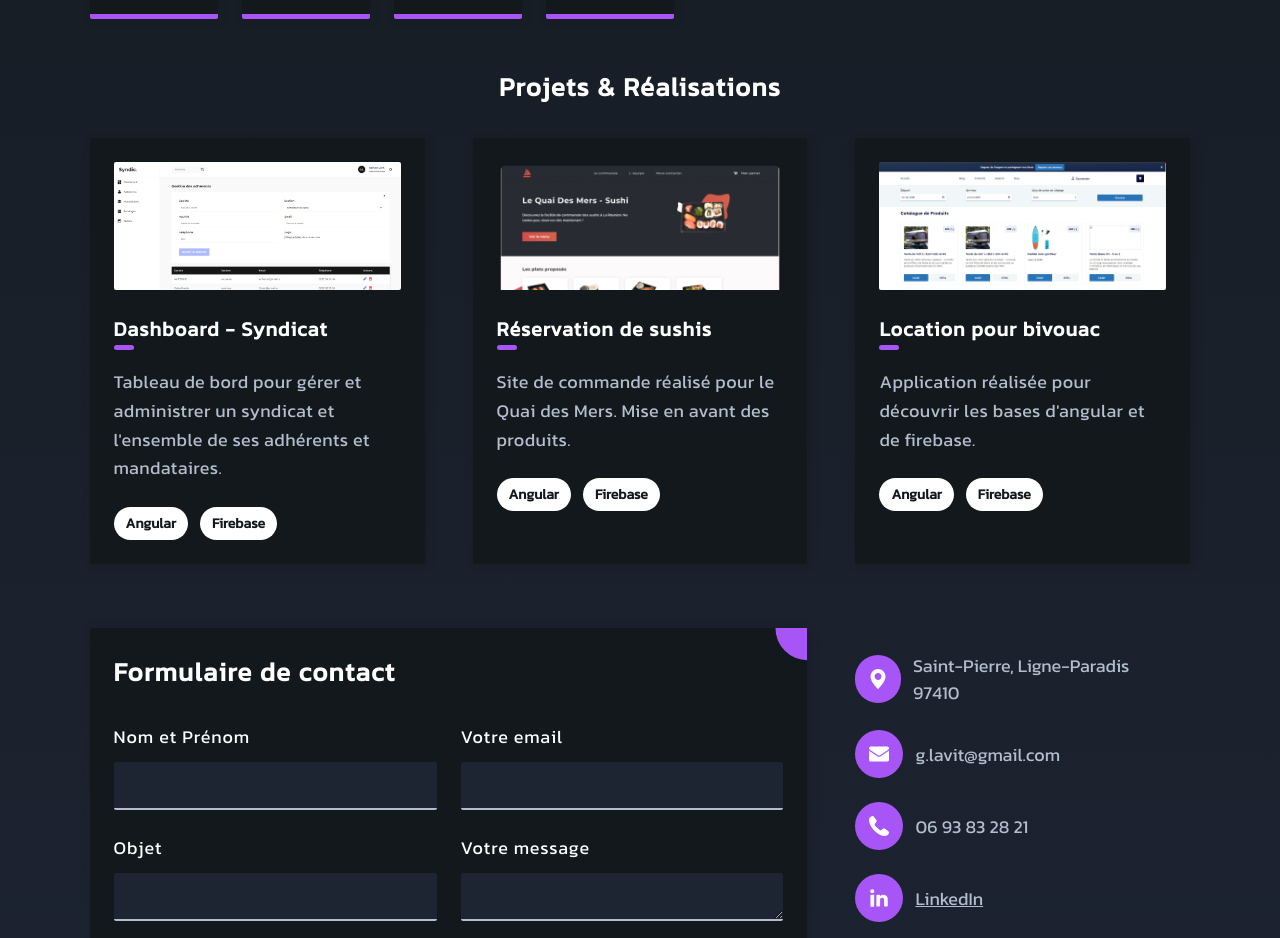
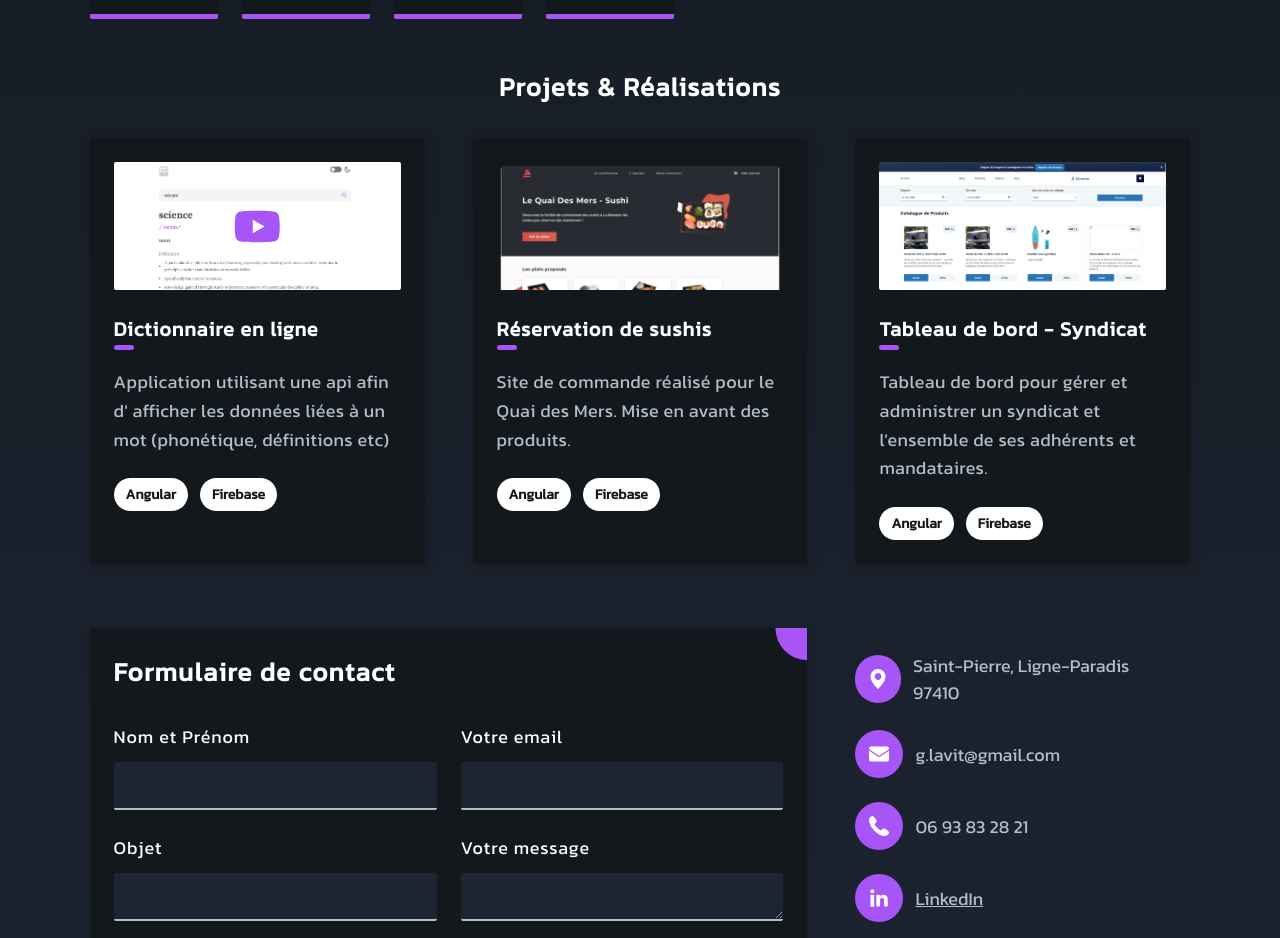
Before and after one commit to LAVITGaetan/portfolio2024, an Angular app: page / in a window 1280 px wide. Shown: the part 1080-2018 px from the top of the page. Built offline with nearby package versions, Linux system fonts and the light colour scheme.

Commit message:
ajout de la modal demo avec recuperation d'iframe youtube

```diff
--- a/src/app/views/project/project.component.css
+++ b/src/app/views/project/project.component.css
@@ -26,7 +26,7 @@
     background-color: var(--clr-main);
     border-radius: 2px;
     box-shadow: 2px 2px 10px 1px #00000020;
-    cursor: pointer;
+    position: relative;
 }
 
 .project-card-header {
@@ -37,7 +37,8 @@
     background: linear-gradient(var(--clr-main), var(--clr-secondary));
     border-radius: 2px;
 }
-    .project-card-name {
+
+.project-card-name {
     margin: 24px;
     font-size: 20px;
     color: var(--clr-white);
@@ -46,6 +47,13 @@
     position: relative;
 }
 
+.project-card-demo {
+    cursor: pointer;
+    position: absolute;
+    top: 64px;
+    right: calc(50% - 24px);
+    z-index: 10;
+}
 
 .project-card-name::before {
     content: "";
@@ -87,7 +95,7 @@
 }
 
 #header-syndicat {
-    background-image: url(/assets/frontend/thumbnail-syndic.webp);
+    background-image: url(/assets/frontend/thumbnail-dictionary.webp);
     background-size: cover;
 }
 
@@ -102,6 +110,34 @@
     background-size: cover;
 }
 
+
+.demo-close {
+    border-radius: 2px;
+    background-color: var(--clr-accent);
+    z-index: 1000;
+    position: fixed;
+    width: 50%;
+    height: 48px;
+    left: 25%;
+    top: calc(25vh - 48px);
+    padding: 12px;
+    text-align: center;
+    cursor: pointer;
+    font-size: 18px;
+    font-weight: bold;
+}
+
+#demo {
+    border-radius: 2px;
+    background-color: var(--clr-main);
+    border-top: 3px solid var(--clr-accent);
+    z-index: 100;
+    position: fixed;
+    width: 50%;
+    height: 50vh;
+    left: 25%;
+    top: 25vh;
+}
 
 @media screen and (max-width:1440px) {
 
--- a/src/app/views/project/project.component.html
+++ b/src/app/views/project/project.component.html
@@ -3,11 +3,13 @@
     <div class="project-container" id="project-container">
 
         <div class="project-card">
+            <img (click)="showDemo('hv_UMDVr7c4?si=sQjtcZDJ6vwxYUeB')" width="48px" height="48px"
+                src="./assets/frontend/icon-youtube.svg" alt="demo" class="project-card-demo">
             <div class="project-card-header" id="header-syndicat">
 
             </div>
-            <h3 class="project-card-name">Dashboard - Syndicat</h3>
-            <p class="project-card-description">Tableau de bord pour gérer et administrer un syndicat et l'ensemble de ses adhérents et mandataires.</p>
+            <h3 class="project-card-name">Dictionnaire en ligne</h3>
+            <p class="project-card-description">Application utilisant une api afin d' afficher les données liées à un mot (phonétique, définitions etc)</p>
             <div class="project-card-tags">
                 <div class="project-card-tag">Angular</div>
                 <div class="project-card-tag">Firebase</div>
@@ -18,7 +20,8 @@
 
             </div>
             <h3 class="project-card-name">Réservation de sushis</h3>
-            <p class="project-card-description">Site de commande réalisé pour le Quai des Mers. Mise en avant des produits.</p>
+            <p class="project-card-description">Site de commande réalisé pour le Quai des Mers. Mise en avant des
+                produits.</p>
             <div class="project-card-tags">
                 <div class="project-card-tag">Angular</div>
                 <div class="project-card-tag">Firebase</div>
@@ -28,8 +31,10 @@
             <div class="project-card-header" id="header-location">
 
             </div>
-            <h3 class="project-card-name">Location pour bivouac</h3>
-            <p class="project-card-description">Application réalisée pour découvrir les bases d'angular et de firebase.</p>
+            <h3 class="project-card-name">Tableau de bord - Syndicat</h3>
+            <p class="project-card-description">Tableau de bord pour gérer et administrer un syndicat et l'ensemble de
+                ses adhérents et mandataires.
+            </p>
             <div class="project-card-tags">
                 <div class="project-card-tag">Angular</div>
                 <div class="project-card-tag">Firebase</div>
@@ -37,3 +42,7 @@
         </div>
     </div>
 </div>
+<div (click)="closeDemo()" *ngIf="demoIsShowed" class="demo-close">Fermer le lecteur</div>
+<iframe *ngIf="demoIsShowed" id="demo" [src]="setUrl()" title="YouTube video player" frameborder="0"
+    allow="accelerometer; autoplay; clipboard-write; encrypted-media; gyroscope; picture-in-picture; web-share"
+    allowfullscreen></iframe>
--- a/src/app/views/project/project.component.ts
+++ b/src/app/views/project/project.component.ts
@@ -1,4 +1,5 @@
 import { Component } from '@angular/core';
+import { DomSanitizer } from '@angular/platform-browser';
 
 @Component({
   selector: 'app-project',
@@ -6,5 +7,23 @@ import { Component } from '@angular/core';
   styleUrls: ['./project.component.css']
 })
 export class ProjectComponent {
+  constructor(private sanitize: DomSanitizer) { }
+  demoIsShowed : boolean = false
+  youtube_url = "https://www.youtube.com/embed/"
+  video_url = ""
+  setUrl() {
+    return this.sanitize.bypassSecurityTrustResourceUrl(`${this.youtube_url}${this.video_url}`)
+  }
 
+  showDemo(url: string) {
+    this.demoIsShowed = true
+    this.video_url = url
+    this.setUrl()
+  }
+
+
+  closeDemo() {
+    this.demoIsShowed = false
+    this.video_url = ""
+  }
 }
```
Also changed, not shown: src/assets/frontend/icon-youtube.svg (added), src/assets/frontend/thumbnail-dictionary.webp (added).
